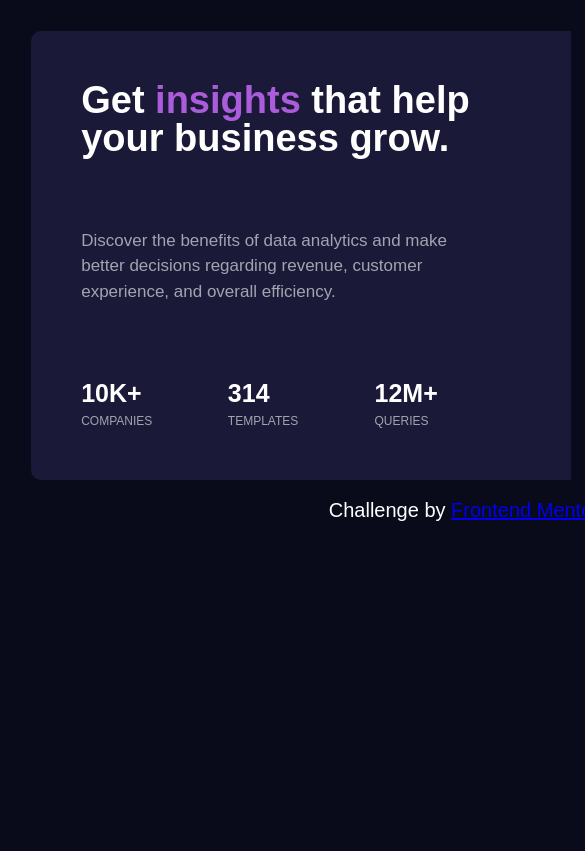
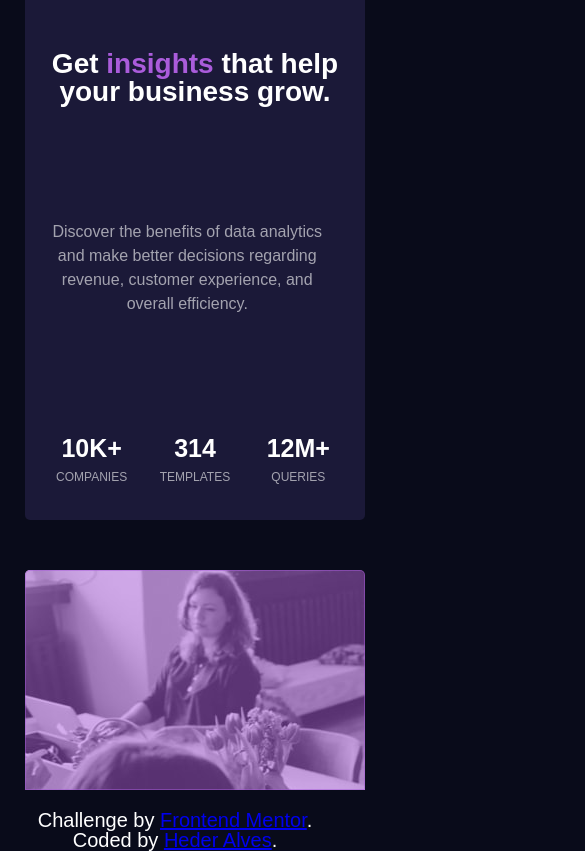
Before and after one commit to HederAlves/Stats-preview-card, a plain HTML site: page index.html in a window 390 px wide. Shown: the top 851 px of the page, 585 px wide, since content can reach past the window. Drawn offline with Linux system fonts and the light colour scheme.

Commit message:
Update style.css
Corrigindo responsivo

```diff
--- a/style.css
+++ b/style.css
@@ -2,14 +2,14 @@ body {
 	font-family: sans-serif;
 	width: 1240px;
 	margin: 0 auto;
-	padding: 8%;
+	padding: 10%;
 	background:  hsl(233, 47%, 7%);
 }
 
 main {
 	color: white;
 	width: 540px;
-	height: 449px;
+	height: 446px;
 	padding: 50px;
 	box-sizing: border-box;
 	background: hsl(244, 38%, 16%);
@@ -20,6 +20,7 @@ main h1 {
 	width: 90%;
 	font-size: 38px;
 	font-weight: bold;
+
 }
 
 .textoDescrição {
@@ -48,8 +49,17 @@ main li {
 }
 
 .imagem {
+	background: hsl(277, 64%, 61%, 0.5);
+	width: 540px;
+	height: 446px;
 	box-sizing: border-box;
+	border: 1px solid hsl(277, 64%, 61%, 0.5);
     border-radius: 0px 10px 10px 0px;
+}
+.imagemFundo {
+	height: 446px;
+	background: url("image-header-desktop.jpg");
+	border-radius: 0px 10px 10px 0px;
 }
 
 .attribution {
@@ -59,3 +69,62 @@ main li {
 	color: white;
 	text-align: center;
 }
+
+
+		/*MOBILE*/
+@media(max-width: 768px) {
+
+	body {
+		width: 340px;
+		padding: initial;
+	}
+
+	.imagem {
+
+		width: 340px;
+		height: 220px;
+		border-radius: 5px 5px 0px 0px;
+	}
+
+	.imagemFundo {
+		margin-top: 50px;
+	    width: 340px;
+	    height: 220px;
+	    background: url(image-header-mobile.jpg);
+	    border-radius: 5px 5px 0px 0px;
+	}
+
+	main {
+
+		width: 340px;
+		height: 520px;
+		padding: 50px 15px 10px 15px;
+		border-radius: 0px 0px 5px 5px;
+	}
+
+	main h1 {
+		width: 100%;
+		font-size: 28px;
+		font-weight: bold;
+		text-align: center;
+	}
+
+	.textoDescrição {
+		font-size: 16px;
+		width: 95%;
+		text-align: center;
+	}
+
+	main li {
+		width: 100%;
+		text-align: center;
+		height: 80px;
+	}
+
+	.attribution {
+		width: 300px;
+		margin-top: 20px;
+	}
+
+
+}
```
